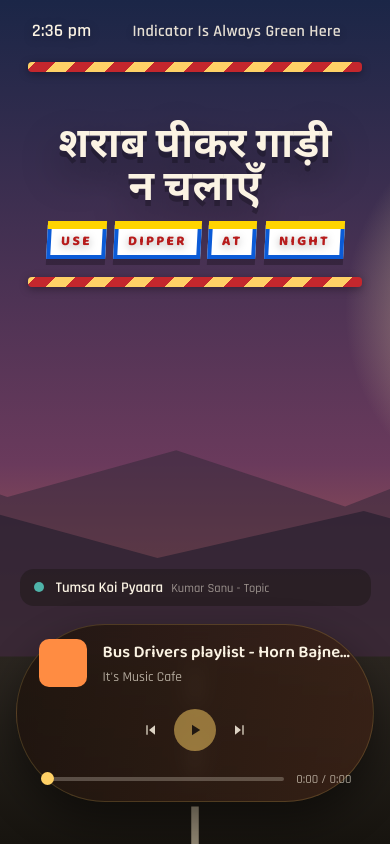
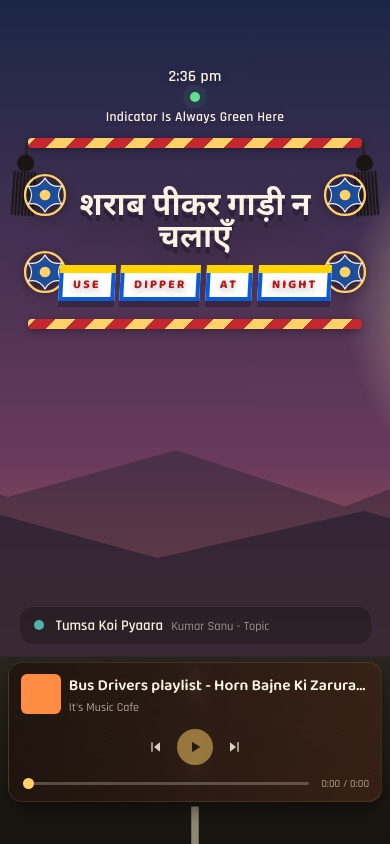
Before and after one commit to abhiishhekk/TruckDriverMusic, a React (Vite) app: page / in a window 390 px wide. Built offline with nearby package versions, Linux system fonts and the light colour scheme.

Commit message:
fixed responsiveness

```diff
--- a/src/components/HighwaySign/HighwaySign.css
+++ b/src/components/HighwaySign/HighwaySign.css
@@ -62,3 +62,22 @@
 .highway-sign__subtitle .hs-panel:last-child {
   margin-right: -6px;
 }
+
+@media (max-width: 640px) {
+  .highway-sign {
+    padding-top: 3vh;
+  }
+
+  .highway-sign__title {
+    font-size: clamp(1.6rem, 8vw, 3.2rem);
+    line-height: 1.02;
+    text-align: center;
+    margin: 0 auto;
+    padding: 0 8px;
+  }
+
+  .highway-sign__subtitle {
+    font-size: clamp(0.8rem, 2.1vw, 0.95rem);
+    gap: 0.35rem;
+  }
+}
--- a/src/components/MusicPlayer/MusicPlayer.css
+++ b/src/components/MusicPlayer/MusicPlayer.css
@@ -7,22 +7,22 @@
   gap: 16px;
   width: min(760px, 92vw);
   margin: 0 auto;
-  padding: 14px 22px;
+  padding: 12px 18px;
   border-radius: var(--radius-pill);
   background: linear-gradient(
     100deg,
     rgba(30, 20, 14, 0.88),
     rgba(60, 34, 22, 0.82)
   );
-  backdrop-filter: blur(10px);
-  box-shadow: 0 18px 40px rgba(0, 0, 0, 0.45);
-  border: 1px solid rgba(255, 209, 102, 0.18);
+  backdrop-filter: blur(8px);
+  box-shadow: 0 12px 28px rgba(0, 0, 0, 0.45);
+  border: 1px solid rgba(255, 209, 102, 0.14);
 }
 
 .music-player__art {
   width: 48px;
   height: 48px;
-  border-radius: 10px;
+  border-radius: 8px;
   overflow: hidden;
   line-height: 0;
   flex-shrink: 0;
@@ -168,3 +168,52 @@
     grid-row: 3;
   }
 }
+
+@media (max-width: 420px) {
+  .music-player {
+    padding: 10px 12px;
+    gap: 8px;
+    width: 96vw;
+    margin: 0 2vw;
+    border-radius: 14px;
+    box-shadow: 0 8px 18px rgba(0, 0, 0, 0.45);
+    border: 1px solid rgba(255, 209, 102, 0.12);
+  }
+
+  .music-player__art {
+    width: 40px;
+    height: 40px;
+    border-radius: 6px;
+  }
+
+  .music-player__title {
+    font-size: 0.98rem;
+  }
+
+  .music-player__artist {
+    font-size: 0.75rem;
+  }
+
+  .music-player__btn {
+    width: 30px;
+    height: 30px;
+  }
+
+  .music-player__btn--play {
+    width: 36px;
+    height: 36px;
+  }
+
+  .music-player__progress input[type="range"] {
+    height: 3px;
+  }
+
+  .music-player__progress input[type="range"]::-webkit-slider-thumb {
+    width: 11px;
+    height: 11px;
+  }
+
+  .music-player__time {
+    font-size: 0.68rem;
+  }
+}
--- a/src/components/StatusBar/StatusBar.css
+++ b/src/components/StatusBar/StatusBar.css
@@ -12,8 +12,17 @@
   text-shadow: 0 2px 10px rgba(0, 0, 0, 0.35);
 }
 
+@media (min-width: 641px) {
+  .status-bar {
+    padding-bottom: 12px; /* extra room so indicator pulse isn't clipped on wider viewports */
+  }
+}
+
 .status-bar__time {
   font-size: 1.1rem;
+  white-space: nowrap;
+  overflow: hidden;
+  text-overflow: ellipsis;
 }
 
 .status-bar__online {
@@ -23,7 +32,33 @@
   margin-left: auto;
   margin-right: auto;
   font-size: 1rem;
+  white-space: nowrap;
+  overflow: visible; /* allow the pulsing box-shadow to show */
+  text-overflow: ellipsis;
   opacity: 0.9;
+  flex-direction: row;
+}
+
+.status-bar__indicator {
+  display: inline-flex;
+  align-items: center;
+  gap: 8px;
+}
+
+.status-bar__bar {
+  width: 48px;
+  height: 6px;
+  background: #5fe08a;
+  border-radius: 4px;
+  box-shadow: 0 0 10px rgba(95, 224, 138, 0.35);
+  flex: 0 0 auto;
+}
+
+.status-bar__label {
+  font-size: 1rem;
+  white-space: nowrap;
+  overflow: hidden;
+  text-overflow: ellipsis;
 }
 
 .status-bar__dot {
@@ -66,7 +101,81 @@
 }
 
 @media (max-width: 640px) {
-  .status-bar__online span:last-child,
+  .status-bar {
+    padding: 10px 14px;
+    gap: 6px;
+    flex-direction: column;
+    align-items: center;
+    padding-bottom: 12px; /* give indicator room */
+  }
+
+  .status-bar__time {
+    font-size: 0.98rem;
+    order: 1;
+    text-align: center;
+    width: 100%;
+  }
+
+  /* Replace the inline online text with a small green indicator line below the time */
+  /* show a pulsing dot to the left of a short, fixed bar and keep the label visible but compact */
+  .status-bar__online {
+    order: 2;
+    margin: 0;
+    display: flex;
+    flex-direction: column;
+    align-items: center;
+    gap: 6px;
+    width: auto;
+    opacity: 1;
+  }
+
+  .status-bar__indicator {
+    gap: 10px;
+  }
+
+  .status-bar__dot {
+    display: inline-block;
+    width: 10px;
+    height: 10px;
+    border-radius: 50%;
+    background: #5fe08a;
+    box-shadow: 0 0 0 0 rgba(95, 224, 138, 0.6);
+    animation: pulse 2.2s ease-out infinite;
+    flex: 0 0 auto;
+  }
+
+  .status-bar__bar {
+    width: 48px;
+    height: 6px;
+  }
+
+  .status-bar__label {
+    font-size: 0.85rem;
+    color: var(--paper);
+    white-space: nowrap;
+    overflow: hidden;
+    text-overflow: ellipsis;
+    max-width: 200px;
+    text-align: center;
+  }
+
+  @media (max-width: 360px) {
+    .status-bar__bar {
+      width: 36px;
+      height: 5px;
+    }
+
+    .status-bar__dot {
+      width: 9px;
+      height: 9px;
+    }
+
+    .status-bar__label {
+      max-width: 160px;
+      font-size: 0.78rem;
+    }
+  }
+
   .status-bar__links {
     display: none;
   }
--- a/src/components/StatusBar/StatusBar.jsx
+++ b/src/components/StatusBar/StatusBar.jsx
@@ -17,8 +17,11 @@ export default function StatusBar() {
       <span className="status-bar__time">{time}</span>
 
       <span className="status-bar__online">
-        <span className="status-bar__dot" aria-hidden="true" />
-        Indicator Is Always Green Here
+        <span className="status-bar__indicator">
+          <span className="status-bar__dot" aria-hidden="true" />
+          {/* <span className="status-bar__bar" aria-hidden="true" /> */}
+        </span>
+        <span className="status-bar__label">Indicator Is Always Green Here</span>
       </span>
 
       <nav className="status-bar__links">
--- a/src/components/TruckArtBorder/TruckArtBorder.css
+++ b/src/components/TruckArtBorder/TruckArtBorder.css
@@ -85,7 +85,7 @@
 @media (max-width: 640px) {
   .truck-art-medallion,
   .truck-art-tassel {
-    display: none;
+    /* display: none; */
   }
   .truck-art-border {
     padding: 0 12px;
--- a/src/pages/Home.css
+++ b/src/pages/Home.css
@@ -12,6 +12,13 @@
   padding-bottom: 5vh;
 }
 
+@media (max-width: 640px) {
+  .home__content {
+    /* ensure there's breathing room under the status bar on small screens */
+    padding-top: 56px;
+  }
+}
+
 .home__spacer {
   flex: 1;
   min-height: 4vh;
```
